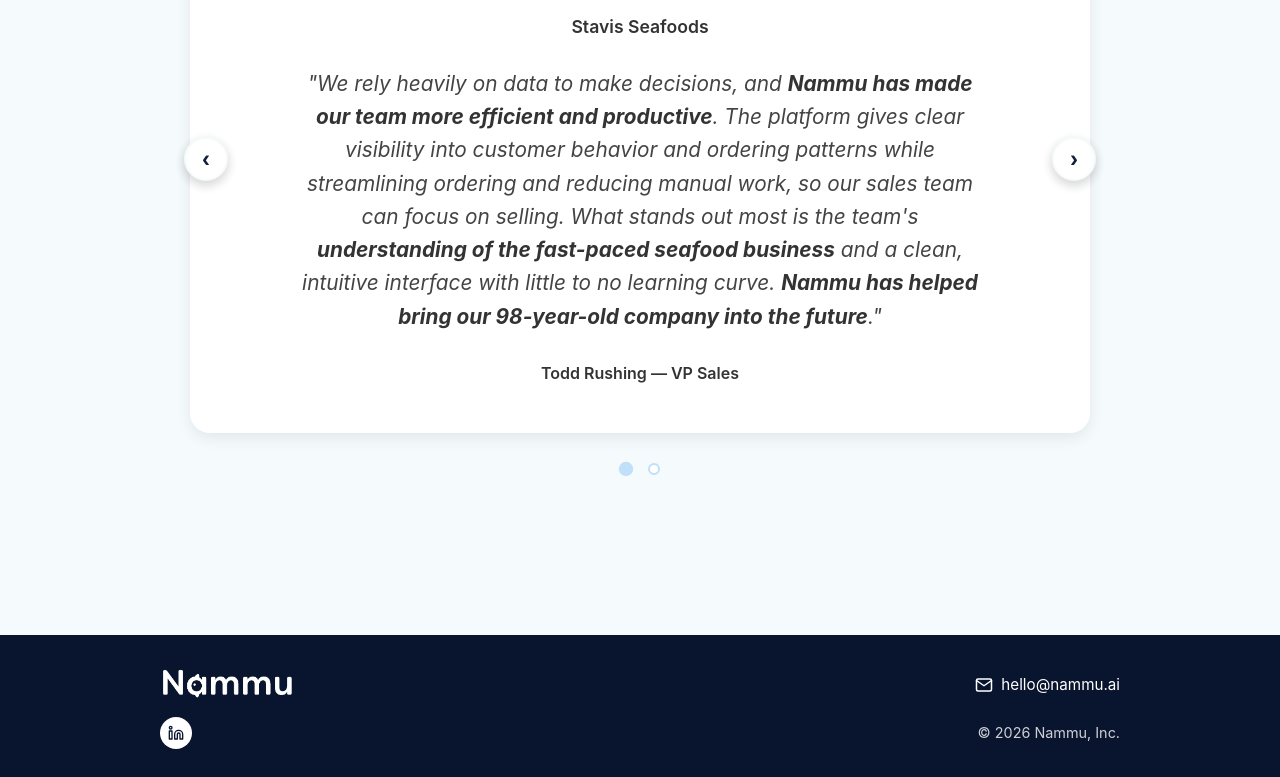
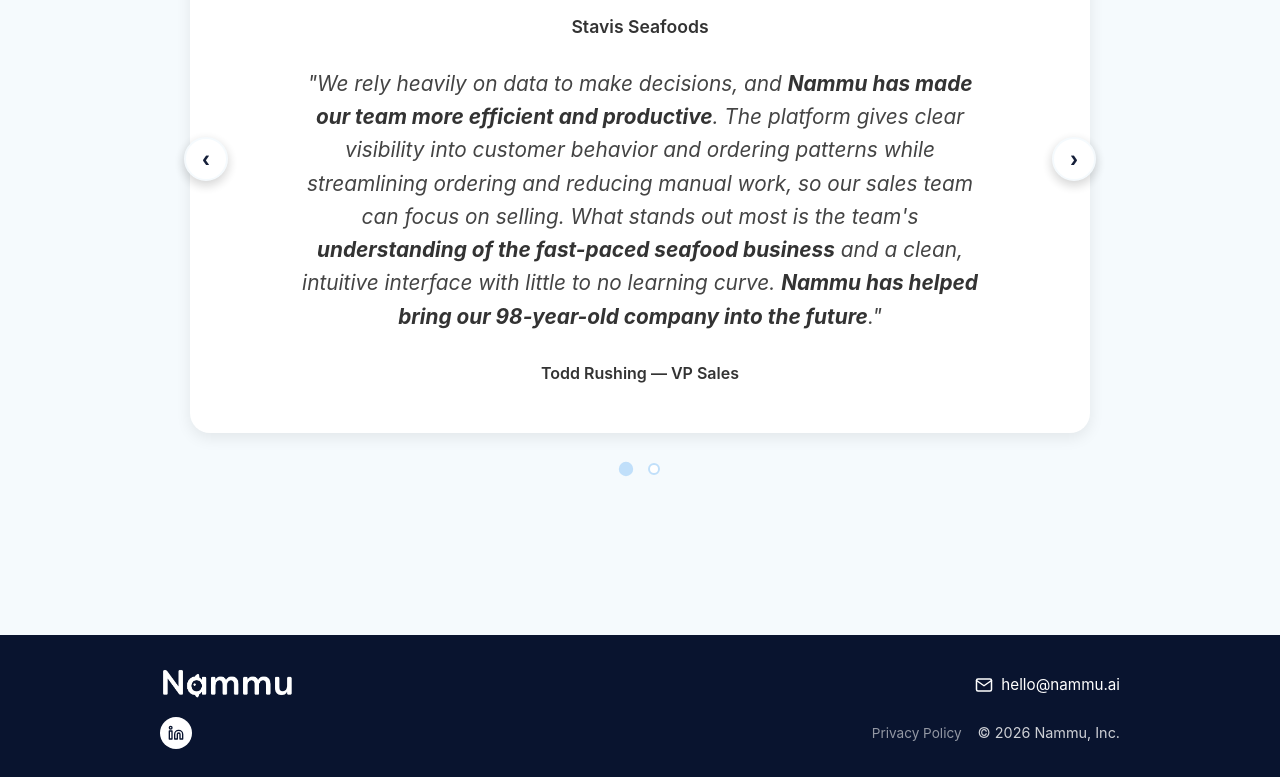
Before and after one commit to nammu-inc/website-frontend, a React (Create React App) app: page / in a window 1280 px wide. Shown: the part 4118-4895 px from the top of the page. Built offline with nearby package versions, Linux system fonts and the light colour scheme.

Commit message:
chore: link to privacy policy

```diff
--- a/src/components/Footer.js
+++ b/src/components/Footer.js
@@ -1,4 +1,5 @@
 import React, { useEffect, useState } from "react";
+import { Link } from "react-router-dom";
 import { sharedStyles } from "../styles";
 
 const Footer = () => {
@@ -155,7 +156,20 @@
             >
               <LinkedInIcon />
             </a>
-            <div style={styles.copy}>© {currentYear} Nammu, Inc.</div>
+            <div style={{ ...styles.copy, gap: "16px" }}>
+              <Link
+                to="/privacy"
+                style={{
+                  color: sharedStyles.colors.white,
+                  fontSize: "0.85rem",
+                  opacity: 0.7,
+                  textDecoration: "none",
+                }}
+              >
+                Privacy Policy
+              </Link>
+              <span>© {currentYear} Nammu, Inc.</span>
+            </div>
           </div>
         </div>
       </div>
```
